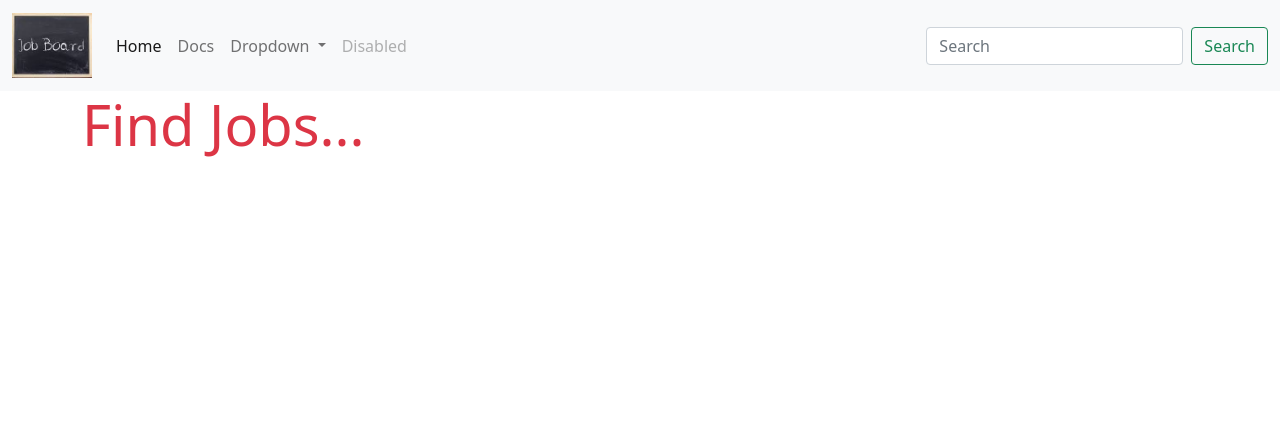
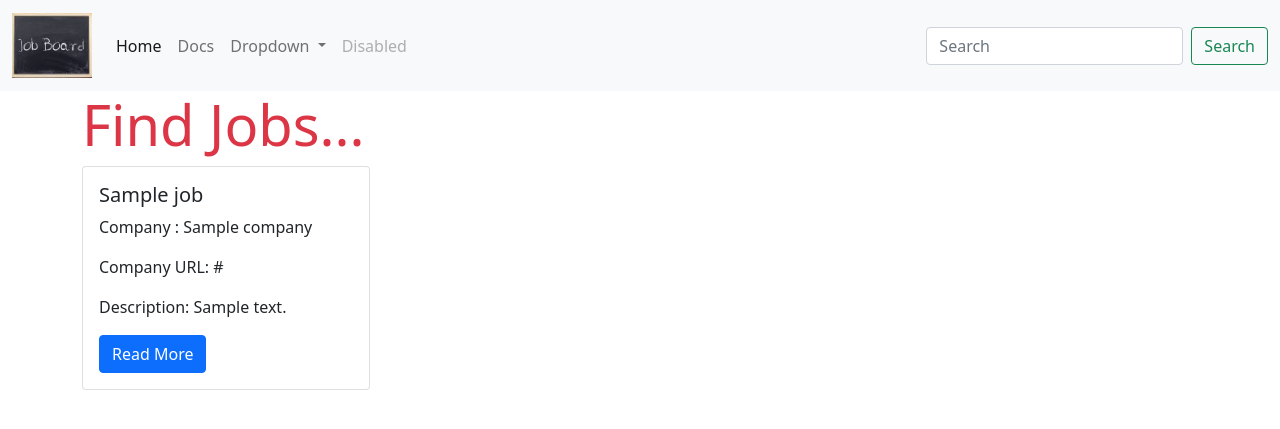
Before and after one commit to eatmyrust/fastapi-tutorial, a FastAPI app: template backend/templates/jobs/homepage.html in a window 1280 px wide. Shown: the top 429 px of the page. Run offline with FastAPI, Linux system fonts and the light colour scheme; the template is opened without the code that fills it: most values are stand-ins (such as "Sample title", 1, 10 or a date in 2020).

Commit message:
Add functionality to show list of all jobs on homepage, with each job having a card

```diff
--- /dev/null
+++ b/backend/templates/components/card.html
@@ -0,0 +1,9 @@
+<div class="card" style="width: 18rem;">
+    <div class="card-body">
+      <h5 class="card-title">{{obj.title}}</h5>
+      <p class="card-text">Company : {{obj.company}}</p>
+      <p class="card-text">Company URL: {{obj.company_url}}</p>
+      <p class="card-text">Description: {{obj.description[:60]}}</p>
+      <a href="/detail/{{obj.id}}" class="btn btn-primary">Read More</a>
+    </div>
+  </div>
--- a/backend/templates/jobs/homepage.html
+++ b/backend/templates/jobs/homepage.html
@@ -6,11 +6,14 @@
 
 {% block content %}
 <div class="container">
-      <h1 class="display-4 text-danger">Find Jobs...</h1>
+  <h1 class="display-4 text-danger">Find Jobs...</h1>
 
   <div class="row">
     {% for job in jobs %}
       <div class="col-lg-4 col-md-3 col-sm-10 mr-auto">
+          {% with obj=job %}
+            {% include "components/card.html" %}
+          {% endwith %}
 
         {% if loop.index %3 %}
           </div>
```
Also changed, not shown: backend/webapps/jobs/route_jobs.py (+7 -3 lines).
